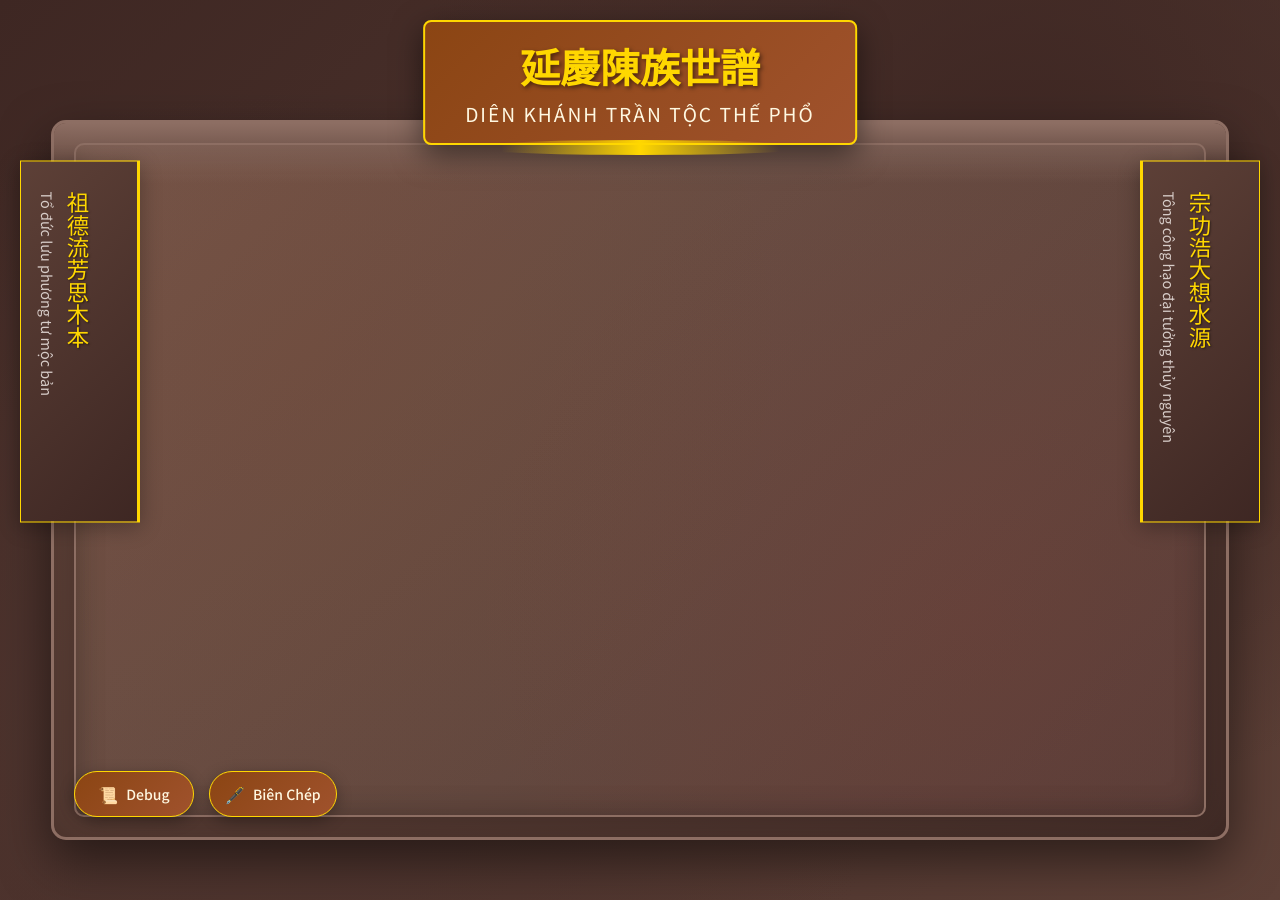
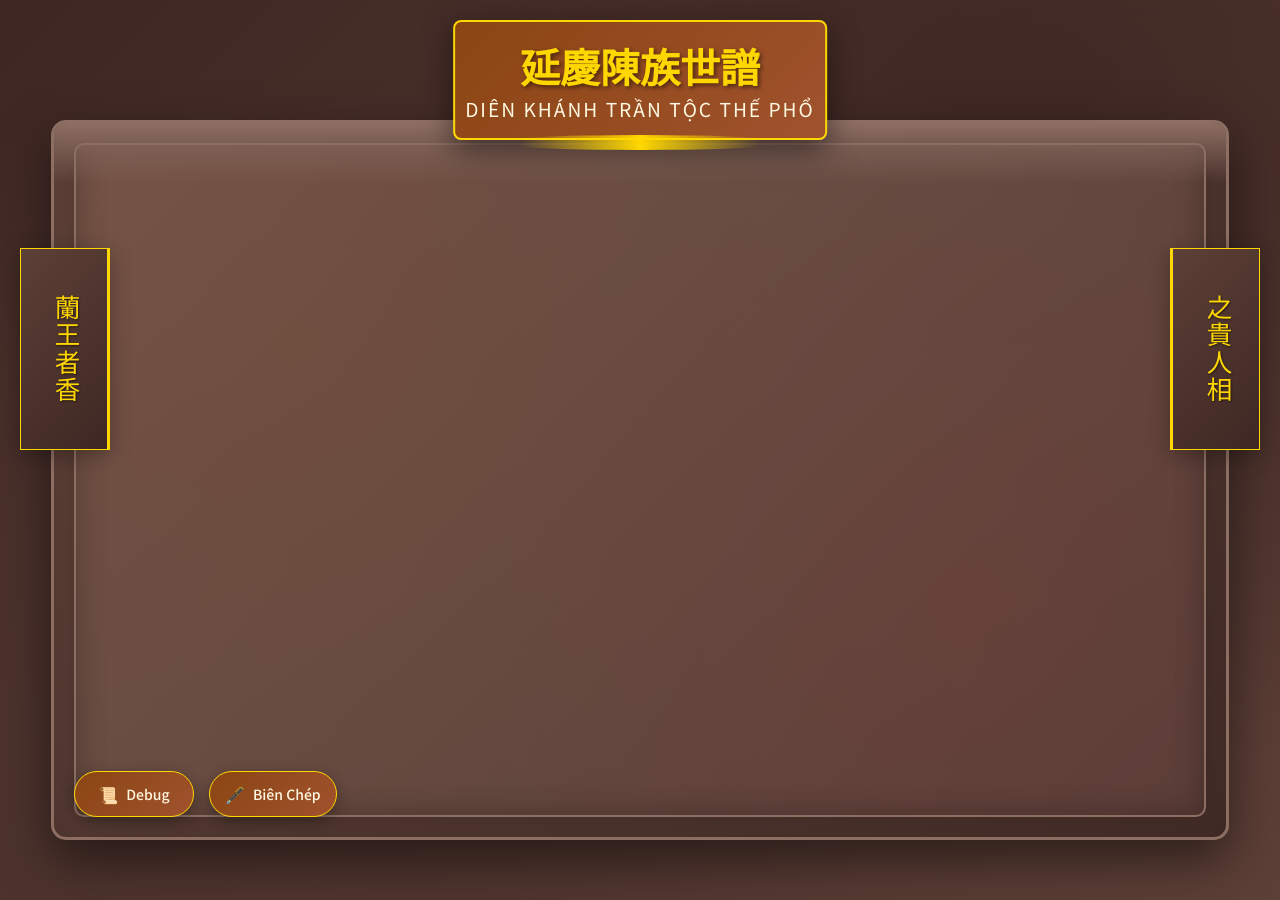
Before and after one commit to CrimsonSunTonic/CrimsonSunTonic.github.io, a Jekyll site: the page built from family_tree_mother.markdown, in a window 1280 px wide. Built offline with Jekyll 4.4.1, drawn with Linux system fonts in a browser that asks for light colours.

```diff
--- a/_layouts/family_tree.html
+++ b/_layouts/family_tree.html
@@ -21,18 +21,16 @@
       <div class="tablet-decoration"></div>
     </div>
 
-    <!-- Câu đối hai bên -->
+    <!-- Câu đối hai bên - chỉ giữ chữ Hán -->
     <div class="parallel-couplet left-couplet">
       <div class="couplet-text">
-        <p class="chinese">祖德流芳思木本</p>
-        <p class="vietnamese">Tổ đức lưu phương tư mộc bản</p>
+        <p class="chinese">{{ page.left_couplet_chinese }}</p>
       </div>
     </div>
 
     <div class="parallel-couplet right-couplet">
       <div class="couplet-text">
-        <p class="chinese">宗功浩大想水源</p>
-        <p class="vietnamese">Tông công hạo đại tưởng thủy nguyên</p>
+        <p class="chinese">{{ page.right_couplet_chinese }}</p>
       </div>
     </div>
 
--- a/assets/css/familyTree.css
+++ b/assets/css/familyTree.css
@@ -43,7 +43,7 @@ body {
 
 .tablet-content {
   background: linear-gradient(135deg, #8B4513 0%, #A0522D 100%);
-  padding: 15px 40px;
+  padding: 15px 10px;
   border-radius: 8px;
   box-shadow: 0 10px 30px rgba(0,0,0,0.5);
   border: 2px solid gold;
@@ -63,7 +63,6 @@ body {
   display: block;
   font-size: 1.2rem;
   color: #FFF8E1;
-  margin-top: 5px;
   letter-spacing: 2px;
 }
 
@@ -82,14 +81,18 @@ body {
 .parallel-couplet {
   position: absolute;
   top: 50%;
-  transform: translateY(-80%);
-  width: 120px;
+  transform: translateY(-100%);
   background: linear-gradient(135deg, #5D4037 0%, #3E2723 100%);
-  padding: 30px 15px;
   border: 1px solid gold;
   box-shadow: 0 5px 20px rgba(0,0,0,0.3);
   z-index: 99;
+  width: fit-content;
+  height: fit-content;
+  min-width: 80px;
+  max-width: 200px;
+  text-align: center;
 }
+
 
 .left-couplet {
   left: 20px;
@@ -104,24 +107,23 @@ body {
 .couplet-text {
   writing-mode: vertical-rl;
   text-orientation: mixed;
-  height: 300px;
   display: flex;
   flex-direction: column;
   justify-content: center;
+  align-items: center;
+  min-height: 200px;
+  padding: 10px;
 }
 
 .couplet-text .chinese {
   font-family: 'Noto Serif SC', serif;
-  font-size: 1.4rem;
+  font-size: 1.6rem;
   color: gold;
-  margin-bottom: 20px;
   text-shadow: 1px 1px 2px rgba(0,0,0,0.5);
-}
-
-.couplet-text .vietnamese {
-  font-size: 0.9rem;
-  color: #D7CCC8;
-  line-height: 1.6;
+  line-height: 1.8;
+  letter-spacing: 2px;
+  white-space: nowrap;
+  padding: 5px 10px;
 }
 
 /* Bàn thờ chính */
--- a/family_tree_mother.markdown
+++ b/family_tree_mother.markdown
@@ -4,4 +4,6 @@ title: DIÊN KHÁNH TRẦN TỘC THẾ PHỔ
 subtitle: 延慶陳族世譜
 permalink: /trantocchigiapha/
 data_file: family_tree_mother
+left_couplet_chinese: 蘭王者香
+right_couplet_chinese: 之貴人相
 ---
```
